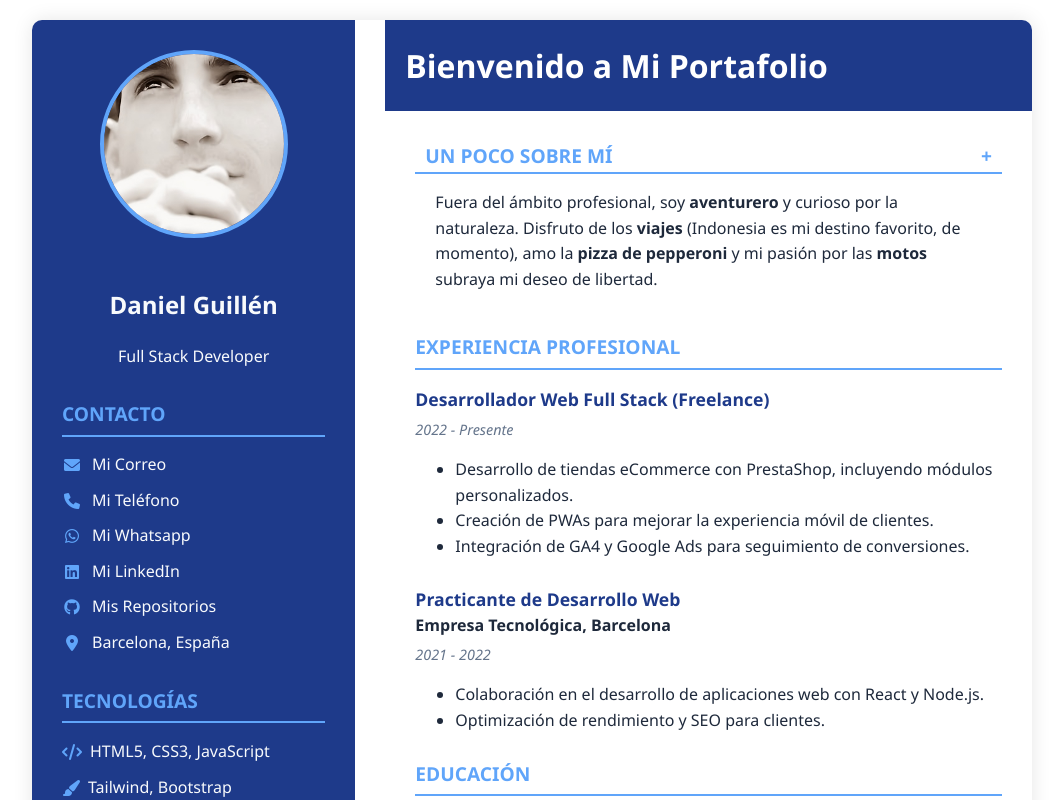
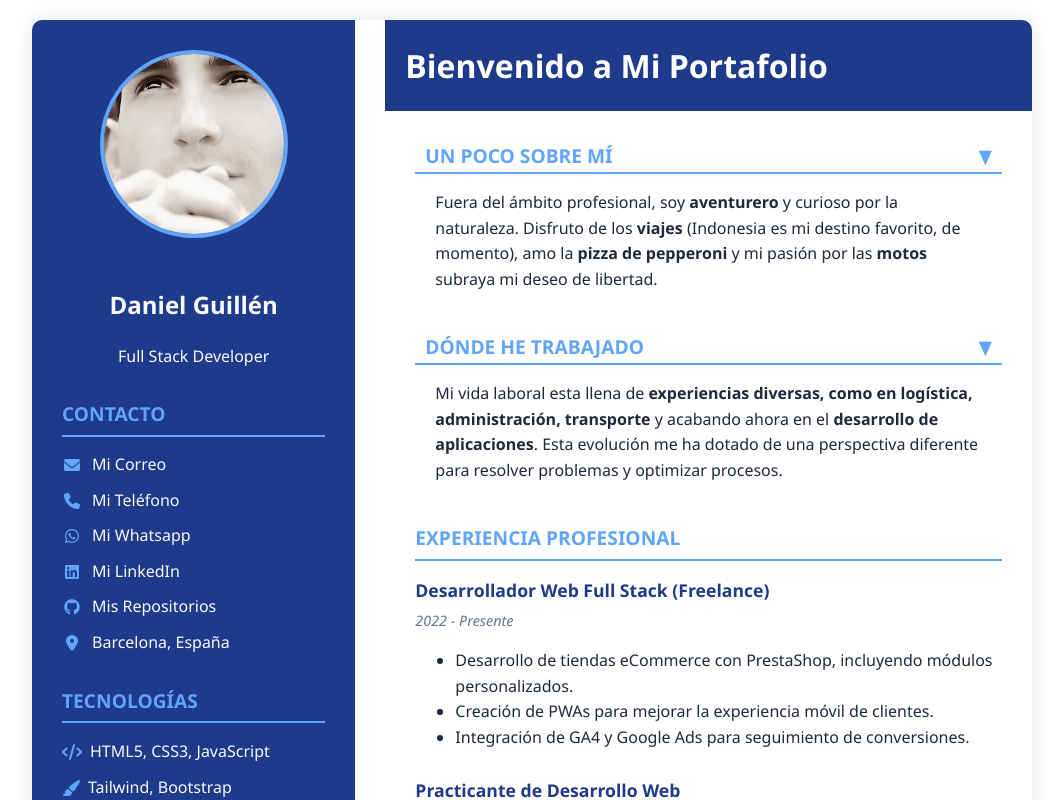
Before and after one commit to DanielGuillen88/Mi-Portafolio, a React (Vite) app in the folder Mi-Portafolio/: page / in a window 1280 px wide. Shown: the top 800 px of the page, without its empty margins (108-1171 px from the left). Built offline with nearby package versions, Linux system fonts and the light colour scheme.

Commit message:
creado componente aboutmyjobs y añadido efecto acordeon

```diff
--- a/Mi-Portafolio/src/components/RightColumn/AboutMe.jsx
+++ b/Mi-Portafolio/src/components/RightColumn/AboutMe.jsx
@@ -10,7 +10,7 @@ export default function AboutMe() {
         <div className="about-me-accordion">
             <h3 className="section-title accordion-header" onClick={toggleAccordion}>
                 Un poco sobre Mí
-                <span className="accordion-icon">{isOpen ? '-' : '+'}</span>
+                <span className="accordion-icon">{isOpen ? '▲' : '▼'}</span>
             </h3>
 
             {/* siempre visible */}
--- /dev/null
+++ b/Mi-Portafolio/src/components/RightColumn/AboutMyJobs.jsx
@@ -0,0 +1,43 @@
+import { useState } from 'react';
+
+export default function AboutMyJobs() {
+    const [isOpen, setIsOpen] = useState(false);
+    const toggleAccordion = () => {
+        setIsOpen(!isOpen);
+    };
+
+    return (
+        <div className="about-me-accordion"> {/* Consider renaming this class to "experience-accordion" or similar for clarity */}
+            <h3 className="section-title accordion-header" onClick={toggleAccordion}>
+                Dónde he trabajado
+                <span className="accordion-icon">{isOpen ? '▲' : '▼'}</span>
+            </h3>
+
+            {/* Párrafo siempre visible - Un resumen o la parte más reciente/relevante */}
+            <p className="about-me-paragraph">
+                Mi vida laboral esta llena de <b>experiencias diversas, como en logística, administración, transporte</b> y acabando ahora en el <b>desarrollo de aplicaciones</b>. Esta evolución me ha dotado de una perspectiva diferente para resolver problemas y optimizar procesos.
+            </p>
+
+            {/* Más detalles visibles al clicar */}
+            {isOpen && (
+                <div className="accordion-content">
+                    <p className="about-me-paragraph">
+                        Comencé en el sector del <b>e-commerce de libros y películas</b>, gestionando tanto ventas al cliente final como servicios de externalización de almacenes para pequeñas tiendas. Poco después, en una <b>fábrica de piezas de plástico</b> (incluyendo componentes para Opel), adquirí experiencia en entornos de producción.
+                    </p>
+                    <p className="about-me-paragraph">
+                        Mi paso por <b>DHL</b> me sumergió en la <b>gestión aduanera</b> y la documentación de envíos, además de resolver <b>incidencias con los envíos "más problemáticos"</b>. Posteriormente, en la <b>Policía Local</b>, fui parte del departamento de Vía Pública, administrando documentación, registrando multas de tráfico y apoyando la gestión de terrazas y mercados.
+                    </p>
+                    <p className="about-me-paragraph">
+                        Volví al e-commerce con una tienda de <b>consumibles de impresora</b>, donde tuve mi primer contacto con <b>PrestaShop</b> y la migración a <b>WooCommerce</b>, centrándome en la logística. Tras la crisis, compaginé la obtención de mi carnet de camión pesado con el <b>picking en los almacenes de Decathlon</b> (abasteciendo Europa), incluso colaborando en eventos de equipo.
+                    </p>
+                    <p className="about-me-paragraph">
+                        Durante la pandemia de COVID, trabajé en <b>Seur Now</b>, crucial para la <b>conexión entre hospitales y laboratorios</b>, transportando PCRs y vacunas. Luego, en <b>Integra2</b>, conduje camiones refrigerados para material veterinario. También abastecí comercios Spar desde los almacenes de <b>Fragadis</b> y gestioné la recogida y transporte de mercancías peligrosas en <b>Catalana de Residuos</b>.
+                    </p>
+                     <p className="about-me-paragraph">
+                        Fue mientras trabajaba en <b>Catalana de Residuos</b> cuando inicié mi <b>aprendizaje en desarrollo web y de aplicaciones con nuevas tecnologías</b>. Actualmente, sigo expandiendo mis conocimientos y estoy desarrollando una app para la gestión de inventario y salida de mercancías, a la vez que compagino mis estudios con mi trabajo en <b>FCC</b> como conductor de camión de recogida de residuos.
+                    </p>
+                </div>
+            )}
+        </div>
+    );
+}
--- a/Mi-Portafolio/src/components/RightColumn/index.jsx
+++ b/Mi-Portafolio/src/components/RightColumn/index.jsx
@@ -1,4 +1,5 @@
 import AboutMe from "./aboutme";
+import AboutMyJobs from "./AboutMyJobs";
 import "./index.css";
 
 export default function RightColumn() {
@@ -14,6 +15,12 @@ export default function RightColumn() {
                 <section>
 
                     <AboutMe />
+
+                </section>
+
+                <section>
+
+                    <AboutMyJobs />
 
                 </section>
 
```
